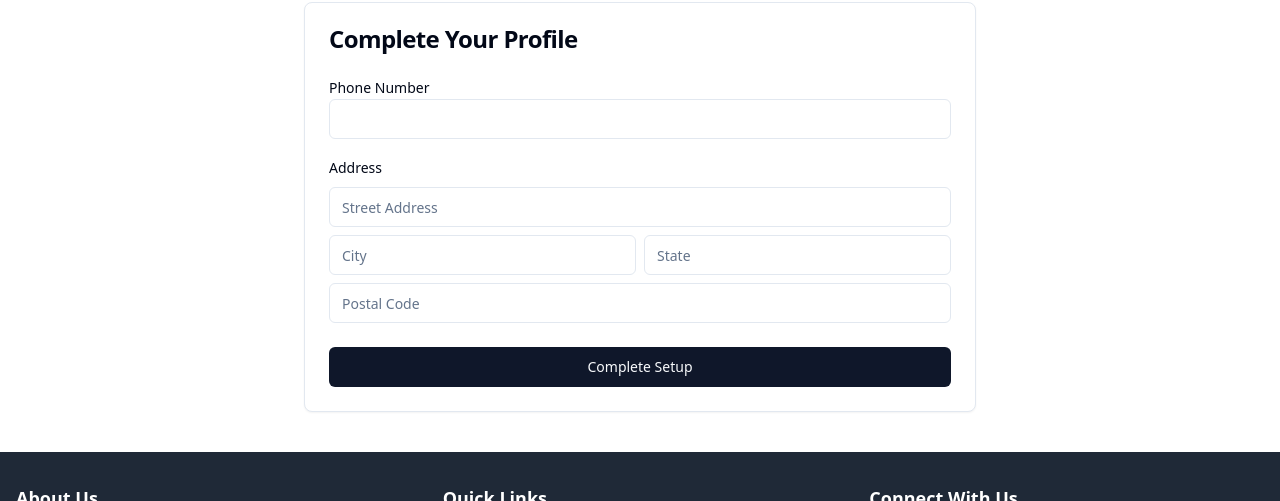
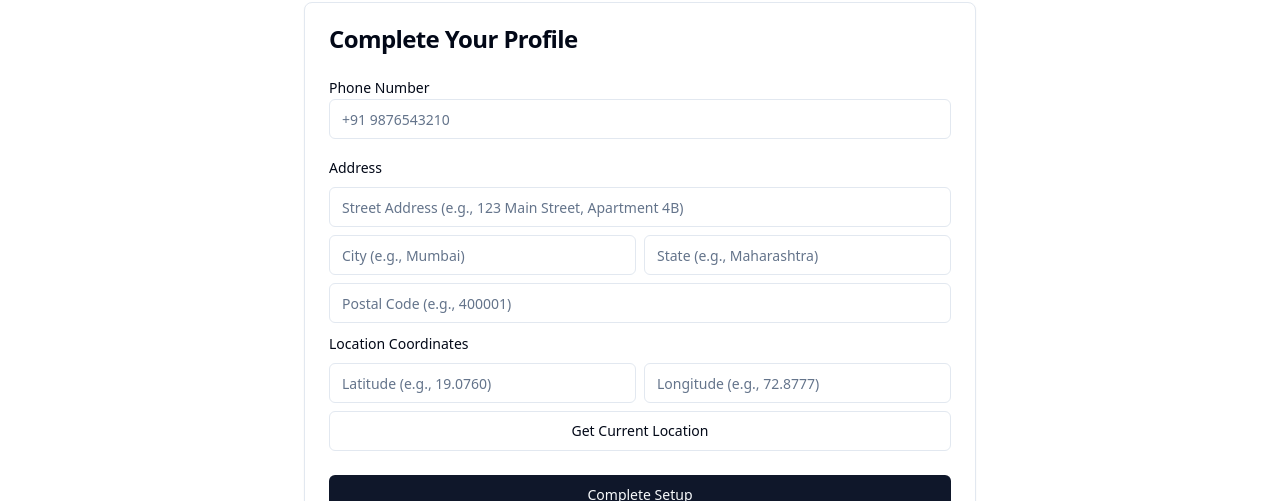
Before and after one commit to VallabhSangvikar/Bikeverse, a React (Vite) app in the folder frontend/: page /setup in a window 1280 px wide. Shown: the part 178-679 px from the top of the page. Built offline with nearby package versions, Linux system fonts and the light colour scheme; no server answers; sample sign-in values are in the browser's storage.

Commit message:
done setup

```diff
--- a/frontend/src/App.tsx
+++ b/frontend/src/App.tsx
@@ -12,7 +12,6 @@ import LoginPage from "./pages/LoginPage";
 import SignupPage from "./pages/SignupPage";
 import SetupPage from "./pages/SetupPage";
 import { Toaster } from "./components/ui/toaster";
-import { BookingProvider } from "./context/BookingContext";
 import { useAuth } from "./context/AuthContext";
 import ServicesPage from "./pages/ServicesPage";
 
--- a/frontend/src/components/setup-form.tsx
+++ b/frontend/src/components/setup-form.tsx
@@ -23,6 +23,10 @@ export function SetupForm() {
       city: "",
       state: "",
       pincode: "",
+      coordinates: {
+        latitude: null as number | null,
+        longitude: null as number | null
+      }
     },
     businessType: "showroom" as "showroom" | "individual",
     documents: {
@@ -44,6 +48,42 @@ export function SetupForm() {
     }
   };
 
+  const handleGetCoordinates = () => {
+    if (navigator.geolocation) {
+      navigator.geolocation.getCurrentPosition(
+        (position) => {
+          setFormData({
+            ...formData,
+            address: {
+              ...formData.address,
+              coordinates: {
+                latitude: position.coords.latitude,
+                longitude: position.coords.longitude
+              }
+            }
+          });
+          toast({
+            title: "Location Retrieved",
+            description: "Your coordinates have been added successfully.",
+          });
+        },
+        (error) => {
+          toast({
+            title: "Location Error",
+            description: "Failed to get your location. Please enter coordinates manually.",
+            variant: "destructive",
+          });
+        }
+      );
+    } else {
+      toast({
+        title: "Geolocation Not Supported",
+        description: "Your browser doesn't support geolocation.",
+        variant: "destructive",
+      });
+    }
+  };
+
   const handleSubmit = async (e: React.FormEvent) => {
     e.preventDefault();
     setIsLoading(true);
@@ -53,7 +93,13 @@ export function SetupForm() {
 
       // Append basic info
       formDataToSend.append("phone", formData.phone);
-      formDataToSend.append("address", JSON.stringify(formData.address));
+      // formDataToSend.append("address", JSON.stringify(formData.address));
+      formDataToSend.append("state", formData.address.state);
+      formDataToSend.append("city", formData.address.city);
+      formDataToSend.append("street", formData.address.street);
+      formDataToSend.append("pincode", formData.address.pincode);
+      formDataToSend.append("latitude", formData.address.coordinates.latitude?.toString() || "");
+      formDataToSend.append("longitude", formData.address.coordinates.longitude?.toString() || "");
 
       // Add seller-specific data
       if (user?.role === "seller") {
@@ -65,7 +111,6 @@ export function SetupForm() {
           formDataToSend.append("businessLicense", formData.documents.businessLicense);
         }
       }
-      console.log("formData"+JSON.stringify(formDataToSend));
       // Call API
       const response = await fetch(`${API_URL}/auth/setupProfile/${user?._id}`, {
         method: "POST",
@@ -81,7 +126,8 @@ export function SetupForm() {
         title: "Setup Complete",
         description: "Your profile has been set up successfully!",
       });
-
+      user.setup = true;
+      localStorage.setItem("user", JSON.stringify(user));
       // Redirect based on role
       navigate(user?.role === "seller" ? "/seller" : "/dashboard");
     } catch (error) {
@@ -109,6 +155,7 @@ export function SetupForm() {
               <Input
                 id="phone"
                 type="tel"
+                placeholder="+91 9876543210"
                 value={formData.phone}
                 onChange={(e) => setFormData({ ...formData, phone: e.target.value })}
                 required
@@ -118,7 +165,7 @@ export function SetupForm() {
             <div className="space-y-2">
               <Label>Address</Label>
               <Input
-                placeholder="Street Address"
+                placeholder="Street Address (e.g., 123 Main Street, Apartment 4B)"
                 value={formData.address.street}
                 onChange={(e) =>
                   setFormData({
@@ -130,7 +177,7 @@ export function SetupForm() {
               />
               <div className="grid grid-cols-2 gap-2">
                 <Input
-                  placeholder="City"
+                  placeholder="City (e.g., Mumbai)"
                   value={formData.address.city}
                   onChange={(e) =>
                     setFormData({
@@ -141,7 +188,7 @@ export function SetupForm() {
                   required
                 />
                 <Input
-                  placeholder="State"
+                  placeholder="State (e.g., Maharashtra)"
                   value={formData.address.state}
                   onChange={(e) =>
                     setFormData({
@@ -153,7 +200,7 @@ export function SetupForm() {
                 />
               </div>
               <Input
-                placeholder="Postal Code"
+                placeholder="Postal Code (e.g., 400001)"
                 value={formData.address.pincode}
                 onChange={(e) =>
                   setFormData({
@@ -163,6 +210,58 @@ export function SetupForm() {
                 }
                 required
               />
+
+              <div className="mt-4 space-y-2">
+                <Label>Location Coordinates</Label>
+                <div className="grid grid-cols-2 gap-2">
+                  <Input
+                    placeholder="Latitude (e.g., 19.0760)"
+                    type="number"
+                    step="any"
+                    value={formData.address.coordinates.latitude || ""}
+                    onChange={(e) =>
+                      setFormData({
+                        ...formData,
+                        address: {
+                          ...formData.address,
+                          coordinates: {
+                            ...formData.address.coordinates,
+                            latitude: parseFloat(e.target.value)
+                          }
+                        },
+                      })
+                    }
+                    required
+                  />
+                  <Input
+                    placeholder="Longitude (e.g., 72.8777)"
+                    type="number"
+                    step="any"
+                    value={formData.address.coordinates.longitude || ""}
+                    onChange={(e) =>
+                      setFormData({
+                        ...formData,
+                        address: {
+                          ...formData.address,
+                          coordinates: {
+                            ...formData.address.coordinates,
+                            longitude: parseFloat(e.target.value)
+                          }
+                        },
+                      })
+                    }
+                    required
+                  />
+                </div>
+                <Button
+                  type="button"
+                  variant="outline"
+                  className="w-full mt-2"
+                  onClick={handleGetCoordinates}
+                >
+                  Get Current Location
+                </Button>
+              </div>
             </div>
           </div>
 
@@ -176,6 +275,7 @@ export function SetupForm() {
                   onValueChange={(value: "showroom" | "individual") =>
                     setFormData({ ...formData, businessType: value })
                   }
+                  required
                 >
                   <SelectTrigger>
                     <SelectValue placeholder="Select business type" />
@@ -192,9 +292,13 @@ export function SetupForm() {
                 <Input
                   id="idProof"
                   type="file"
+                  accept=".pdf,.jpg,.jpeg,.png"
                   onChange={(e) => handleFileChange(e, 'idProof')}
                   required
                 />
+                <p className="text-xs text-gray-500 mt-1">
+                  Upload Aadhar Card, PAN Card, or other valid ID (PDF, JPG, PNG)
+                </p>
               </div>
 
               <div>
@@ -202,9 +306,13 @@ export function SetupForm() {
                 <Input
                   id="businessLicense"
                   type="file"
+                  accept=".pdf,.jpg,.jpeg,.png"
                   onChange={(e) => handleFileChange(e, 'businessLicense')}
                   required
                 />
+                <p className="text-xs text-gray-500 mt-1">
+                  Upload GST Certificate, Trade License, or other business documents (PDF, JPG, PNG)
+                </p>
               </div>
             </div>
           )}
```
Also changed, not shown: 1 other file (tests, documents, lock files or other folders).
